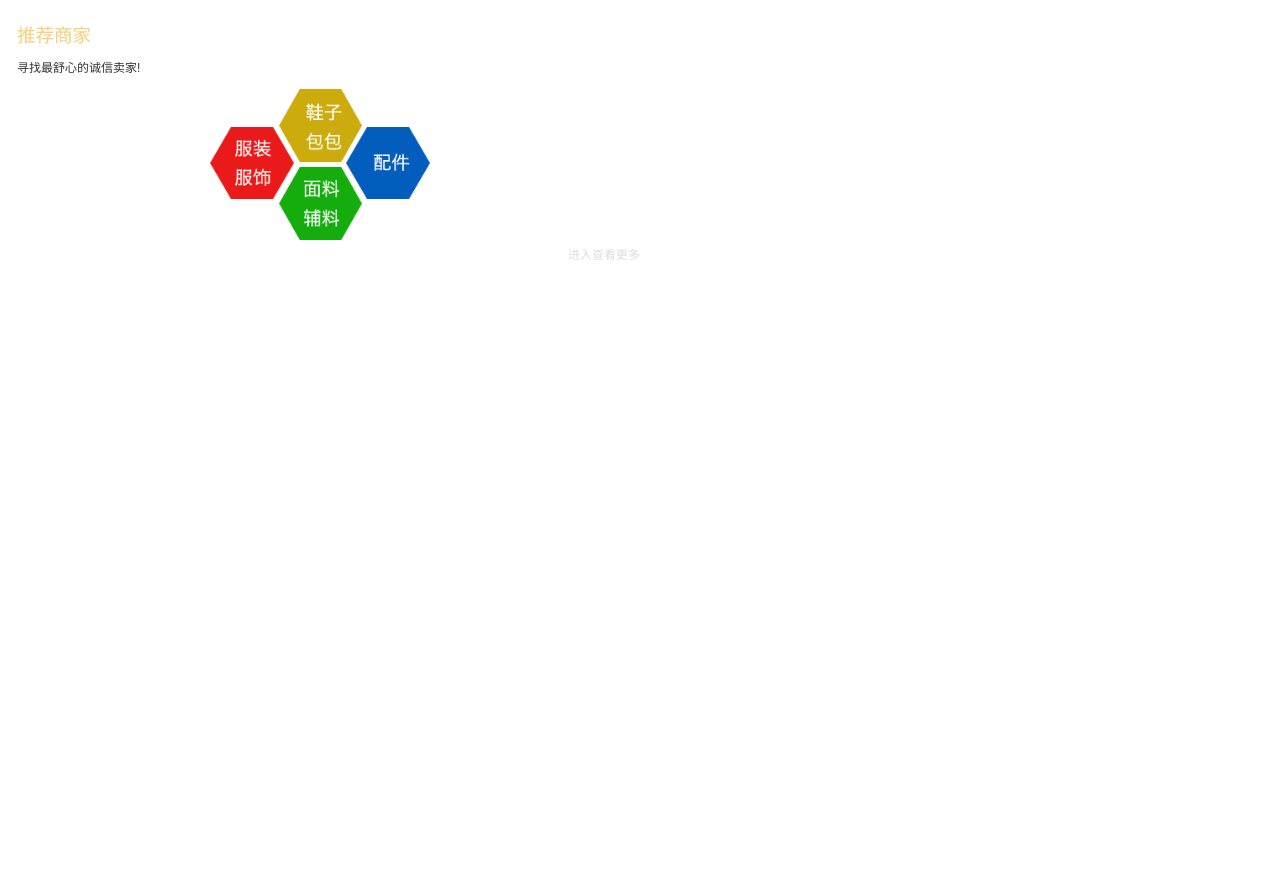
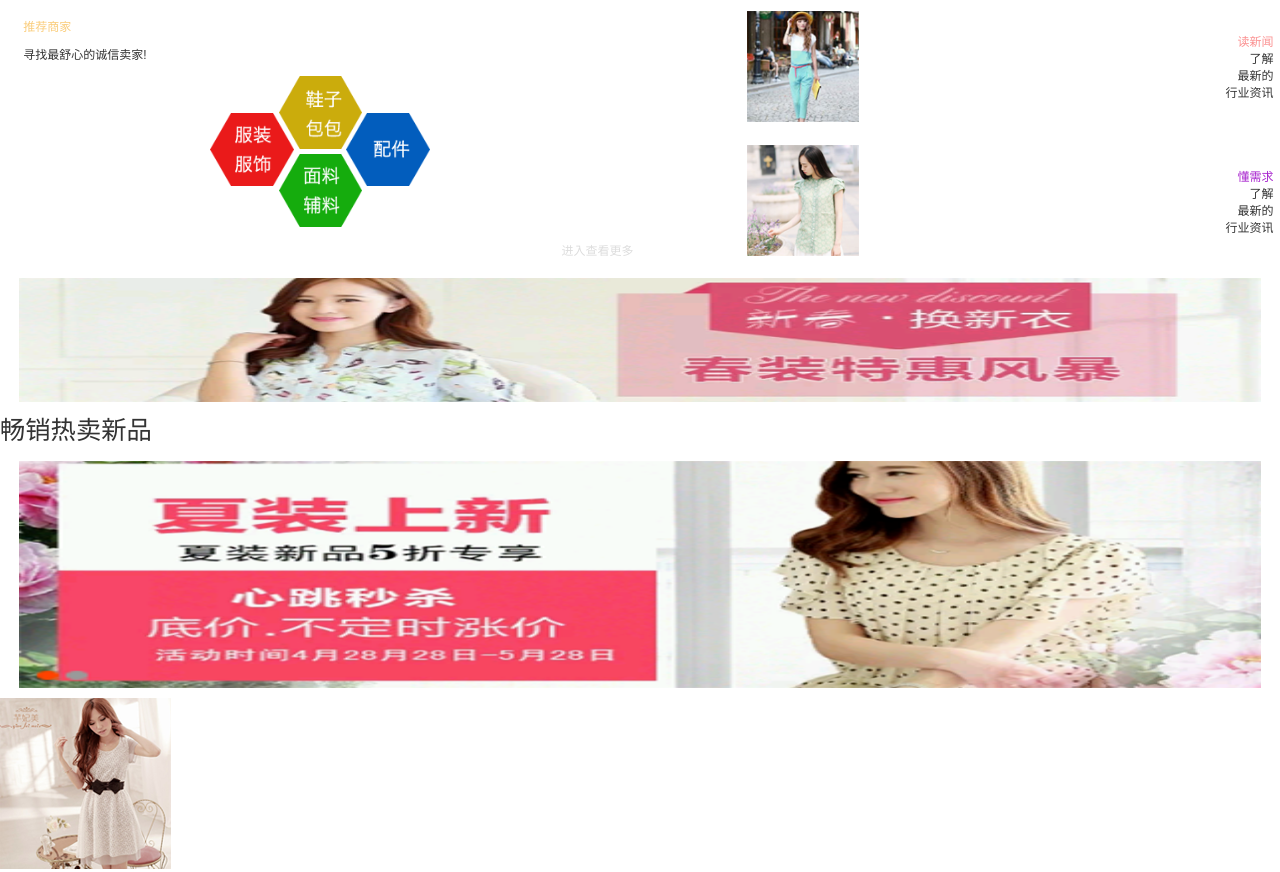
Before and after one commit to elaine-z/homework, a plain HTML site: page lyh/index.html in a window 1280 px wide. Shown: the part 919-1791 px from the top of the page. Before the commit the page ends 1185 px from the top, so only its background shows below. Drawn offline with Linux system fonts and the light colour scheme.

Commit message:
热卖商品

```diff
--- a/lyh/index.html
+++ b/lyh/index.html
@@ -70,10 +70,52 @@
 				</div>
 				<span href="" class="u-more">进入查看更多</span>
 			</a>
-			<div class="m-side m-side-right"></div>
+			<div class="m-side m-side-right">
+				<a class="m-tip">
+					<div class='m-img f-center'>
+						<img src="static/imgs/news.png">
+					</div>
+					<div class="m-msg f-center">
+						<p class='fontred'>读新闻</p>
+						<p>了解</p>
+						<p>最新的</p>
+						<p>行业资讯</p>
+					</div>
+				</a>
+				<a class="m-tip">
+					<div class='m-img f-center'>
+						<img src="static/imgs/needs.png">
+					</div>
+					<div class="m-msg f-center">
+						<p class='fontpurple'>懂需求</p>
+						<p>了解</p>
+						<p>最新的</p>
+						<p>行业资讯</p>
+					</div>
+				</a>
+			</div>
 		</div>
 		<div class="m-mainc">
-
+			<a class="m-ad f-center">
+				<img src="static/imgs/adver.png">
+			</a>
+		</div>
+	</div>
+	<div class="g-hot">
+		<a class="m-hot-news">
+			<div class="u-title">畅销热卖新品</div>
+			<div class="m-img f-center">
+				<img src="static/imgs/hot.png">
+			</div>
+		</a>
+		<div class="m-goods">
+			<a class="m-good-item">
+				<div class="m-img">
+					<img src="static/imgs/hotlist.png">
+				</div>
+			</a>
+			<a class="m-good-item"></a>
+			<a class="m-good-item"></a>
 		</div>
 	</div>
 </body>
--- a/lyh/static/css/index.css
+++ b/lyh/static/css/index.css
@@ -21,10 +21,15 @@ html,entry{
 	font-size: 36px;
 }
 .fontyellow{
-	font-size: 0.34375rem;
 	color: #facd7c;
 	margin-top: 0.234375rem;
 	padding-left: 0.3125rem;
+}
+.fontred{
+	color: #fb9191;
+}
+.fontpurple{
+	color: #a825ce;
 }
 .m-item img,.m-btn img{
 	height: 0.65625rem;
@@ -53,6 +58,7 @@ html,entry{
 	justify-content: center;
 	flex-grow:1;
 }
+
 /*index样式*/
 
 .u-title{
@@ -162,7 +168,7 @@ html,entry{
 	background-color: #fff;
 }
 .g-details .m-main{
-	margin-top: 0.078125rem;
+	margin-top: 0.018125rem;
 	height: 4.78125rem;
 	display: flex;
 }
@@ -174,7 +180,10 @@ html,entry{
 	position: relative;
 	display: flex;
 	flex-direction: column;
-	width: 50%;
+	width: 49%;
+	justify-content: flex-start;
+}
+.m-side-left{
 	background-color: #fff;
 }
 .m-side-left .m-elements{
@@ -212,3 +221,50 @@ html,entry{
 	right: 0;
 	bottom: 0.078125rem;
 }
+.m-side-right{
+	width: 49%;
+	display: flex;
+	flex-direction: column;
+	justify-content:space-between;
+}
+.m-side-right .m-tip{
+	display: flex;
+	justify-content: space-between;
+	height: 48%;
+	background-color: #fff;
+}
+.m-side-right .m-msg{
+	width: 50%;
+	display: flex;
+	flex-direction: column;
+	align-items: flex-end;
+}
+.m-side-right .m-img{
+	width: 50%;
+}
+.m-side-right .m-tip img{
+	height: 90%;
+}
+.m-mainc{
+	margin-top: 0.15625rem;
+}
+.m-mainc .m-ad{
+	background-color: #fff;
+	height: 2.546875rem;
+}
+.m-mainc .m-ad img{
+	width: 97%;
+	height: 90%;
+}
+.m-hot-news .u-title{
+	font-size: 0.46875rem;
+	line-height: 0.78125rem;
+}
+.m-hot-news .m-img{
+	background-color: #fff;
+	height: 4.578125rem;
+}
+.m-hot-news .m-img img{
+	height: 92%;
+	width: 97%;
+}
```
Also changed, not shown: lyh/static/imgs/adver.png (added), lyh/static/imgs/hot.png (added), lyh/static/imgs/hotlist.png (added), lyh/static/imgs/needs.png (added), lyh/static/imgs/news.png (added), lyh/static/imgs/side1.png (added).
